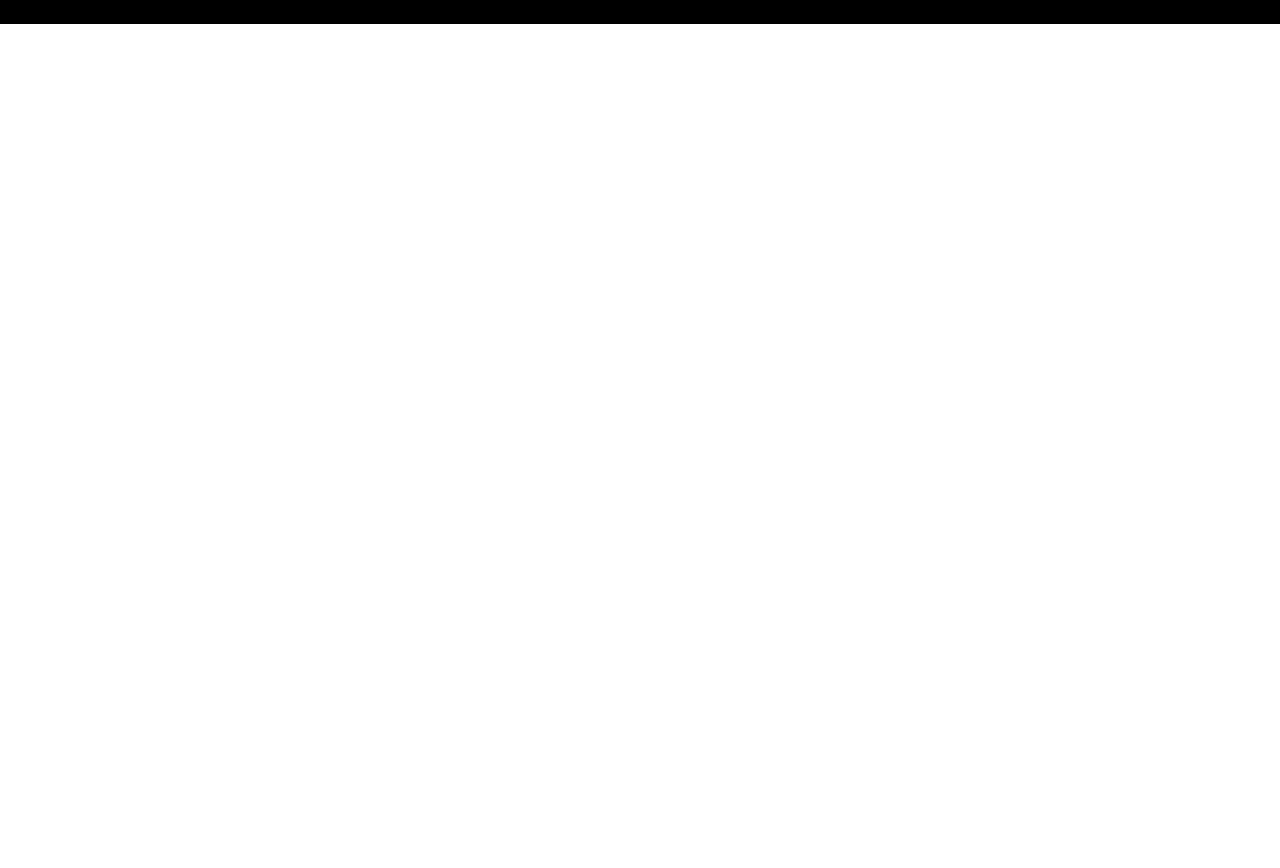
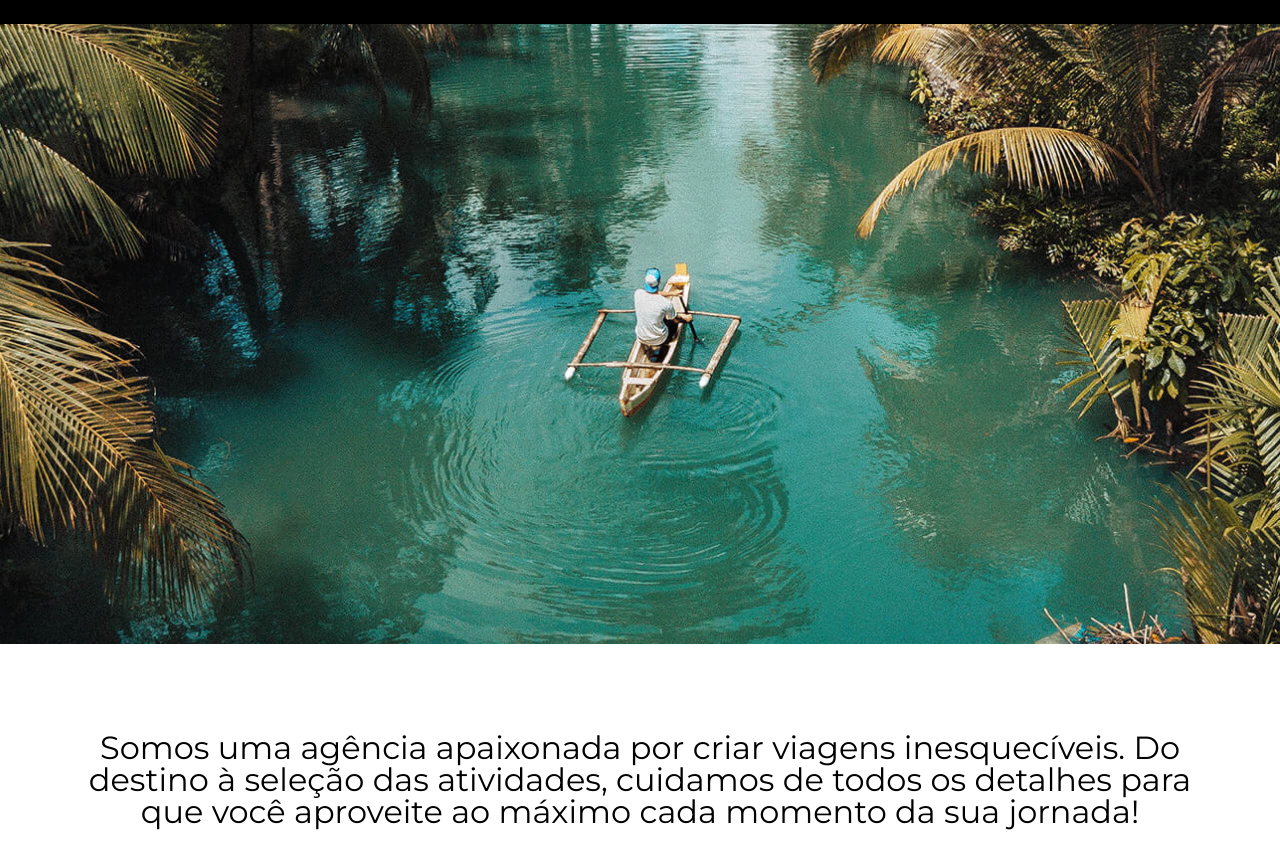
Before and after one commit to SamuelWSGIT/jornada-viagens, a plain HTML site: page index.html in a window 1280 px wide. Shown: the part 114-982 px from the top of the page. Before the commit the page ends 800 px from the top, so only its background shows below. Drawn offline with Linux system fonts and the light colour scheme.

Commit message:
Atualização responsividade e sessão hero

```diff
--- /dev/null
+++ b/css/hero.css
@@ -0,0 +1,34 @@
+.hero-img {
+  height: 400px;
+  width: 100%;
+  background: url(../img/hero-mobile.jpg) no-repeat center center/cover;
+}
+
+.hero h2 {
+  padding: 88px 24px;
+  margin: 0px;
+  text-align: center;
+  font-weight: var(--text-weight);
+  font-size: 20px;
+  line-height: 32px;
+}
+
+@media screen and (min-width: 768px) {
+  .hero-img {
+    height: 620px;
+    background: url(../img/hero-tablet.jpg) no-repeat center center/cover;
+  }
+
+  .hero h2 {
+    padding: 88px 60px;
+    font-size: 32px;
+    line-height: 32px;
+  }
+}
+
+@media screen and (min-width: 1024px) {
+  .hero-img {
+    height: 620px;
+    background: url(../img/hero-desktop-v2.jpg) no-repeat center center/cover;
+  }
+}
--- a/css/style.css
+++ b/css/style.css
@@ -1,2 +1,3 @@
 @import url(global.css);
 @import url(header.css);
+@import url(hero.css);
--- a/index.html
+++ b/index.html
@@ -58,5 +58,13 @@
         </nav>
       </div>
     </header>
+    <section class="hero">
+      <div class="hero-img"></div>
+      <h2>
+        Somos uma agência apaixonada por criar viagens inesquecíveis. Do destino
+        à seleção das atividades, cuidamos de todos os detalhes para que você
+        aproveite ao máximo cada momento da sua jornada!
+      </h2>
+    </section>
   </body>
 </html>
```
Also changed, not shown: img/hero-desktop-v2.jpg (added), img/hero-desktop.png (added), img/hero-mobile.jpg (added), img/hero-tablet.jpg (added).
